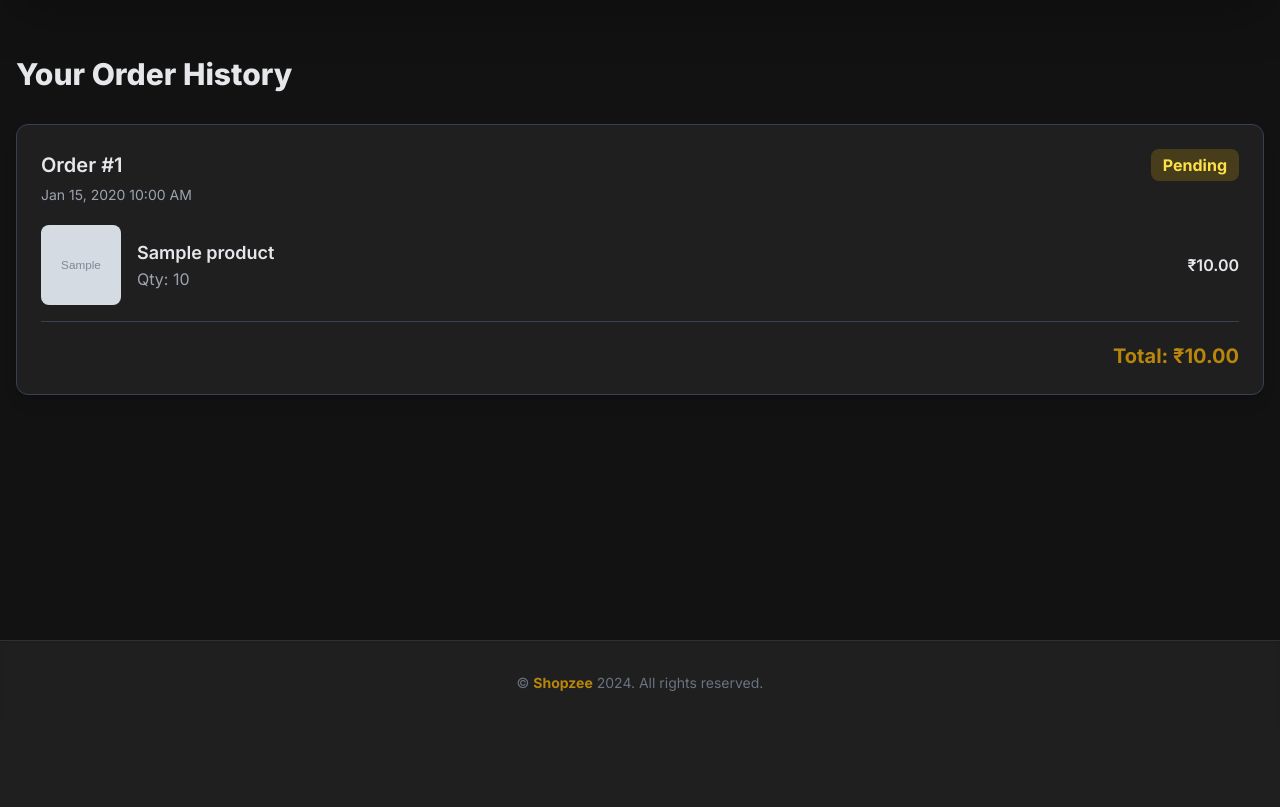
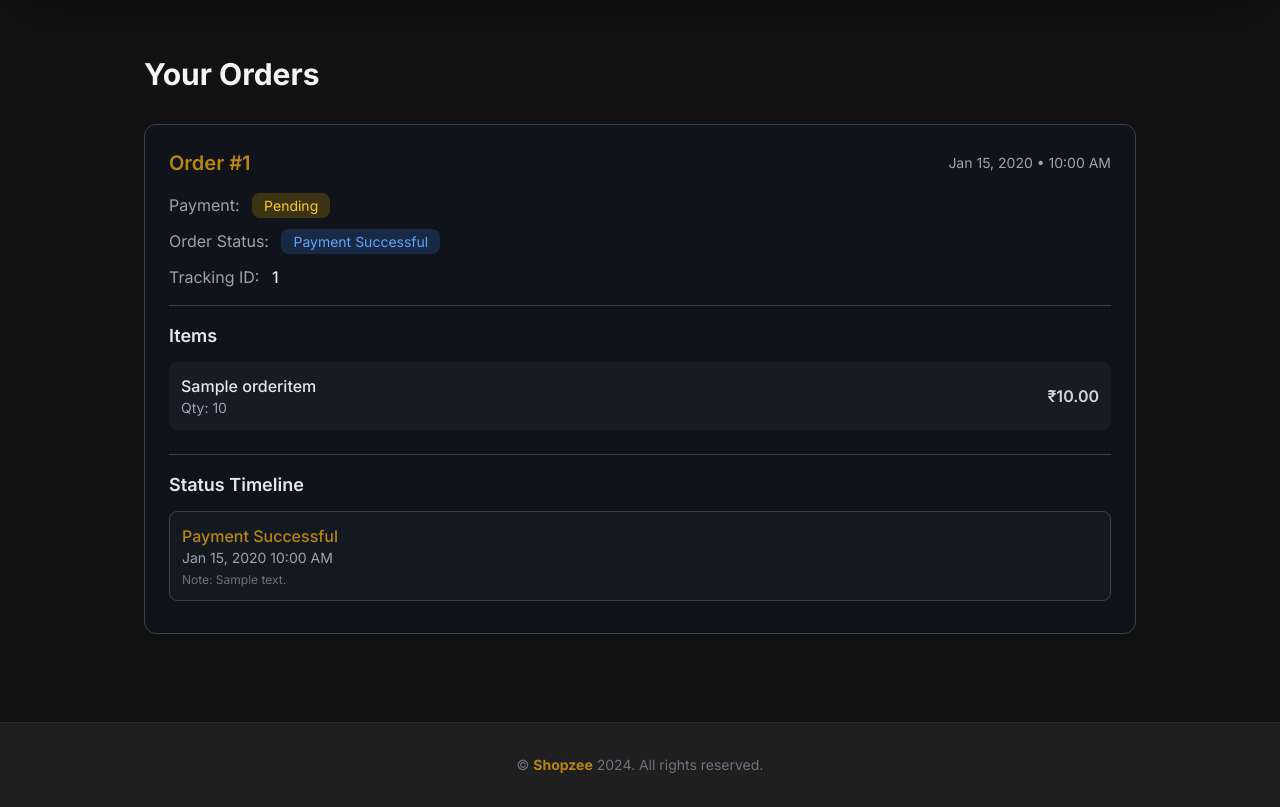
Before and after one commit to 18Ishika/E_Commerce_Website, a Django app: page /payment/order-history/ in a window 1280 px wide. Shown: the part 75-882 px from the top of the page. Before the commit the page ends 766 px from the top, so only its background shows below. Run offline with Django 5.2, Linux system fonts and the light colour scheme; a user stored in the database is signed in; tables that the repository leaves empty hold one stand-in row (values such as "Sample post"); grey boxes marked "Sample" are stand-in pictures; some libraries are stand-ins or nearby versions.

Commit message:
Working payment and stock updation

```diff
--- a/myshop/accounts/urls.py
+++ b/myshop/accounts/urls.py
@@ -9,6 +9,6 @@ urlpatterns = [
     path("logout/",views.logoutUser,name='logout'),
     path("profile/", views.profile, name="profile"),
     path("manage_listings/", views.manage_listings, name="manage_listings"),
-
+    path("seller_orders/", views.seller_orders, name="seller_orders"),
 
 ]
--- a/myshop/payment/urls.py
+++ b/myshop/payment/urls.py
@@ -10,4 +10,6 @@ urlpatterns = [
 
     path("failed/<str:payment_id>/", views.payment_failed, name="payment_failed"),
     path("order-history/", views.order_history, name="order_history"),
+    path("seller/orders/", views.seller_orders, name="seller_orders"),
+    path("seller/order/<int:order_id>/update/", views.update_order_status, name="update_order_status"),
 ]
--- a/myshop/payment/views.py
+++ b/myshop/payment/views.py
@@ -1,17 +1,19 @@
-
 # Create your views here.
 import uuid
-from django.shortcuts import render, redirect ,get_object_or_404
+from django.shortcuts import render, redirect, get_object_or_404
 from django.contrib.auth.decorators import login_required
 from django.urls import reverse
-from .models import Payment,Order,OrderItem
+from .models import Payment, Order, OrderItem
 from products.models import Product
 from cart.models import Cart, CartProduct
+from django.db.models import Prefetch
+from django.db import transaction
 
-
+from .models import OrderStatusHistory
 @login_required
 def checkout(request):
-    product_id=request.POST.get("product_id")
+    product_id = request.POST.get("product_id")
+
     if product_id:
         # Direct buy
         product = get_object_or_404(Product, id=product_id)
@@ -20,7 +22,15 @@ def checkout(request):
 
         payment_id = f"MOCKPAY-{uuid.uuid4().hex[:10].upper()}"
         payment = Payment.objects.create(payment_id=payment_id, amount=total_amount, status="PENDING")
-        order = Order.objects.create(user=request.user, payment=payment, total_amount=total_amount)
+
+        order = Order.objects.create(
+            user=request.user,
+            payment=payment,
+            total_amount=total_amount,
+            current_status="PAYMENT_SUCCESS"
+   # 🔥 Initial status
+        )
+
         OrderItem.objects.create(
             order=order,
             product=product,
@@ -31,21 +41,23 @@ def checkout(request):
         )
 
     else:
-        cart=Cart.objects.filter(user=request.user,is_ordered=False).first()
-        if not cart or cart.cart_products.count()==0:
-            return render(request,'payment/failed.html',{'msg':'Your cart is empty'})
-        total_amount=cart.cart_total()
-        payment_id=f"MOCKPAY-{uuid.uuid4().hex[:10].upper()}"
-        payment = Payment.objects.create(
-            payment_id=payment_id,
-            amount=total_amount,
-            status="PENDING"
-        )
+        # Cart checkout
+        cart = Cart.objects.filter(user=request.user, is_ordered=False).first()
+        if not cart or cart.cart_products.count() == 0:
+            return render(request, 'payment/failed.html', {'msg': 'Your cart is empty'})
+
+        total_amount = cart.cart_total()
+        payment_id = f"MOCKPAY-{uuid.uuid4().hex[:10].upper()}"
+        payment = Payment.objects.create(payment_id=payment_id, amount=total_amount, status="PENDING")
+
         order = Order.objects.create(
             user=request.user,
             payment=payment,
-            total_amount=total_amount
+            total_amount=total_amount,
+            current_status="PAYMENT_SUCCESS"
+
         )
+
         for item in cart.cart_products.all():
             OrderItem.objects.create(
                 order=order,
@@ -55,34 +67,141 @@ def checkout(request):
                 price=item.product_price,
                 total=item.total_price()
             )
+
         cart.is_ordered = True
         cart.save()
 
-        # Redirect to mock payment UI
     return redirect(reverse("mock_payment", args=[payment.payment_id]))
+@login_required
+def seller_orders(request):
+    orders = (
+        Order.objects
+        .filter(items__product__seller=request.user)
+        .distinct()
+        .select_related("payment")
+        .prefetch_related(
+            Prefetch(
+                "items",
+                queryset=OrderItem.objects.filter(product__seller=request.user)
+            )
+        )
+        .order_by("-created_at")
+    )
+    return render(request, "payment/seller_orders.html", {"orders": orders})
+
+
 def mock_payment(request, payment_id):
-    """Fake payment page with 'Pay' or 'Fail' buttons."""
     payment = get_object_or_404(Payment, payment_id=payment_id)
     return render(request, "payment/mock_payment.html", {"payment": payment})
+
+
+@transaction.atomic
 def payment_success(request, payment_id):
     payment = get_object_or_404(Payment, payment_id=payment_id)
     payment.status = "SUCCESS"
     payment.save()
-    order = Order.objects.get(payment=payment)
-    order.status = "SUCCESS"
+
+    order = Order.objects.select_for_update().get(payment=payment)
+    order.current_status = "PAYMENT_SUCCESS"
     order.save()
+
+    for item in order.items.select_related("product"):
+        product = item.product
+
+        # 🔐 Prevent negative stock
+        if product.stock < item.quantity:
+            order.current_status = "CANCELLED"
+            order.save()
+            payment.status = "FAILED"
+            payment.save()
+
+            return render(
+                request,
+                "payment/failed.html",
+                {"msg": f"Insufficient stock for {product.name}"}
+            )
+
+        product.stock -= item.quantity
+        product.save()
+
+    OrderStatusHistory.objects.create(
+        order=order,
+        status="PAYMENT_SUCCESS",
+        note="Payment successful, stock updated"
+    )
+
     return render(request, "payment/success.html", {"payment": payment})
 def payment_failed(request, payment_id):
     payment = get_object_or_404(Payment, payment_id=payment_id)
     payment.status = "FAILED"
     payment.save()
+
     order = Order.objects.get(payment=payment)
-    order.status = "FAILED"
+    order.current_status = "CANCELLED"
     order.save()
+
+    OrderStatusHistory.objects.create(
+        order=order,
+        status="CANCELLED",
+        note="Payment failed"
+    )
+
     return render(request, "payment/failed.html", {"payment": payment})
 
 
 @login_required
 def order_history(request):
-    orders = Order.objects.filter(user=request.user).order_by('-created_at')
+    orders = (
+        Order.objects
+        .filter(user=request.user)
+        .select_related("payment")
+        .prefetch_related("items", "status_updates")
+        .order_by("-created_at")
+    )
     return render(request, "payment/order_history.html", {"orders": orders})
+
+
+# ----------------------------------------------------------
+# 🔥 NEW: Seller updates order shipment
+# ----------------------------------------------------------
+@login_required
+def update_shipment_status(request, order_id):
+    order = get_object_or_404(Order, id=order_id)
+
+    if request.method == "POST":
+        new_status = request.POST.get("tracking_status")
+        tracking_id = request.POST.get("tracking_id")
+
+        order.tracking_status = new_status
+        if tracking_id:
+            order.tracking_id = tracking_id
+        order.save()
+
+        return redirect("seller_orders")  # REQUIRED seller orders list page
+
+    return render(request, "payment/seller_update_order.html", {"order": order})
+
+@login_required
+def update_order_status(request, order_id):
+    order = get_object_or_404(Order, id=order_id)
+
+    # 🔐 Block if payment not successful
+    if order.payment.status != "SUCCESS":
+        return redirect("seller_orders")
+
+    if request.method == "POST":
+        new_status = request.POST.get("status")
+        note = request.POST.get("note", "")
+
+        order.current_status = new_status
+        order.save()
+
+        OrderStatusHistory.objects.create(
+            order=order,
+            status=new_status,
+            note=note
+        )
+
+        return redirect("seller_orders")
+
+    return render(request, "payment/seller_update_order.html", {"order": order})
--- a/myshop/templates/payment/order_history.html
+++ b/myshop/templates/payment/order_history.html
@@ -1,68 +1,108 @@
 {% extends "base.html" %}
+{% load static %}
 
 {% block content %}
-<div class="container mx-auto py-10 text-gray-200">
 
-    <h1 class="text-3xl font-extrabold mb-8">Your Order History</h1>
+<div class="container mx-auto py-10 px-4 max-w-5xl">
+
+    <h2 class="text-3xl font-bold mb-8 text-gray-100">Your Orders</h2>
 
     {% if orders %}
         {% for order in orders %}
+        <div class="bg-gray-900/40 backdrop-blur-lg border border-gray-700 rounded-xl shadow-lg p-6 mb-8">
 
-        <div class="mb-8 p-6 bg-secondary-dark rounded-xl border border-gray-700 shadow-lg">
+            <!-- ORDER HEADER -->
+            <div class="flex justify-between items-center mb-4">
+                <h3 class="text-xl font-semibold text-accent-luxury">
+                    Order #{{ order.id }}
+                </h3>
+                <p class="text-sm text-gray-400">
+                    {{ order.created_at|date:"M d, Y • h:i A" }}
+                </p>
+            </div>
 
-            <div class="flex justify-between items-center">
-                <h2 class="text-xl font-semibold">Order #{{ order.id }}</h2>
-
-                <!-- Status Badge -->
-                {% if order.status == "SUCCESS" %}
-                    <span class="px-3 py-1 rounded-lg bg-green-500/20 text-green-400 font-bold">
-                        Payment Successful
+            <!-- PAYMENT STATUS -->
+            <div class="mb-3">
+                <span class="text-gray-400 mr-2">Payment:</span>
+                {% if order.payment.status == "SUCCESS" %}
+                    <span class="px-3 py-1 bg-green-500/20 text-green-400 text-sm rounded-lg">
+                        Successful
                     </span>
-                {% elif order.status == "FAILED" %}
-                    <span class="px-3 py-1 rounded-lg bg-red-500/20 text-red-400 font-bold">
-                        Payment Failed
+                {% elif order.payment.status == "FAILED" %}
+                    <span class="px-3 py-1 bg-red-500/20 text-red-400 text-sm rounded-lg">
+                        Failed
                     </span>
                 {% else %}
-                    <span class="px-3 py-1 rounded-lg bg-yellow-500/20 text-yellow-300 font-bold">
+                    <span class="px-3 py-1 bg-yellow-500/20 text-yellow-400 text-sm rounded-lg">
                         Pending
                     </span>
                 {% endif %}
             </div>
 
-            <p class="text-gray-400 text-sm mt-1">
-                {{ order.created_at|date:"M d, Y h:i A" }}
-            </p>
+            <!-- CURRENT ORDER STATUS -->
+            <div class="mb-3">
+                <span class="text-gray-400 mr-2">Order Status:</span>
 
-            <div class="mt-5 space-y-4">
+                {% if order.current_status == "PAYMENT_SUCCESS" %}
+                    <span class="px-3 py-1 bg-blue-500/20 text-blue-400 text-sm rounded-lg">Payment Successful</span>
+                {% elif order.current_status == "SHIPPED" %}
+                    <span class="px-3 py-1 bg-purple-500/20 text-purple-400 text-sm rounded-lg">Shipped</span>
+                {% elif order.current_status == "OUT_FOR_DELIVERY" %}
+                    <span class="px-3 py-1 bg-orange-500/20 text-orange-400 text-sm rounded-lg">Out for Delivery</span>
+                {% elif order.current_status == "DELIVERED" %}
+                    <span class="px-3 py-1 bg-green-500/20 text-green-400 text-sm rounded-lg">Delivered</span>
+                {% else %}
+                    <span class="px-3 py-1 bg-red-500/20 text-red-400 text-sm rounded-lg">Cancelled</span>
+                {% endif %}
+            </div>
+
+            <!-- TRACKING ID -->
+            {% if order.tracking_id %}
+            <div class="mb-4">
+                <span class="text-gray-400 mr-2">Tracking ID:</span>
+                <span class="text-gray-200 font-medium">{{ order.tracking_id }}</span>
+            </div>
+            {% endif %}
+
+            <!-- ORDER ITEMS -->
+            <div class="border-t border-gray-700 pt-4 mt-4">
+                <h4 class="text-lg font-semibold text-gray-200 mb-3">Items</h4>
 
                 {% for item in order.items.all %}
-                <div class="flex items-center border-b border-gray-700 pb-4">
-
-                    <!-- Product Image -->
-                    <img src="{{ item.product.images.first.image.url }}" class="w-20 h-20 rounded-lg">
-                    <div class="ml-4 flex-1">
-                        <h3 class="text-lg font-semibold">{{ item.product.name }}</h3>
-                        <p class="text-gray-400">Qty: {{ item.quantity }}</p>
+                <div class="flex items-center justify-between bg-gray-800/40 p-3 rounded-lg mb-2">
+                    <div>
+                        <p class="text-gray-200 font-medium">{{ item.product_name }}</p>
+                        <p class="text-gray-400 text-sm">Qty: {{ item.quantity }}</p>
                     </div>
-
-                    <div class="text-right font-semibold">
-                        ₹{{ item.price|floatformat:2 }}
-                    </div>
+                    <p class="text-gray-300 font-semibold">₹{{ item.total }}</p>
                 </div>
                 {% endfor %}
-
             </div>
 
-            <div class="text-right mt-5 text-xl font-bold text-accent-luxury">
-                Total: ₹{{ order.total_amount|floatformat:2 }}
+            <!-- STATUS TIMELINE -->
+            <div class="border-t border-gray-700 mt-6 pt-4">
+                <h4 class="text-lg font-semibold text-gray-200 mb-3">Status Timeline</h4>
+
+                {% for log in order.status_updates.all %}
+                <div class="mb-2 p-3 bg-gray-800/30 rounded-lg border border-gray-700">
+                    <p class="text-accent-luxury font-medium">{{ log.get_status_display }}</p>
+                    <p class="text-gray-400 text-sm">{{ log.timestamp|date:"M d, Y h:i A" }}</p>
+                    {% if log.note %}
+                        <p class="text-gray-500 text-xs mt-1">Note: {{ log.note }}</p>
+                    {% endif %}
+                </div>
+                {% empty %}
+                <p class="text-gray-500 text-sm">No updates yet.</p>
+                {% endfor %}
             </div>
 
         </div>
         {% endfor %}
 
     {% else %}
-        <p class="text-gray-400 text-lg mt-6">You haven’t placed any orders yet.</p>
+        <p class="text-gray-400 text-center text-lg">You have no orders yet.</p>
     {% endif %}
 
 </div>
+
 {% endblock %}
```
Also changed, not shown: myshop/accounts/views.py (+13 -0 lines), myshop/payment/models.py (+53 -3 lines), myshop/templates/payment/seller_orders.html (added, +58 -0 lines), myshop/templates/payment/seller_update_order.html (added, +56 -0 lines), myshop/templates/profile.html (+12 -10 lines), myshop/payment/migrations/0003_order_current_status_order_tracking_id_and_more.py (added).
